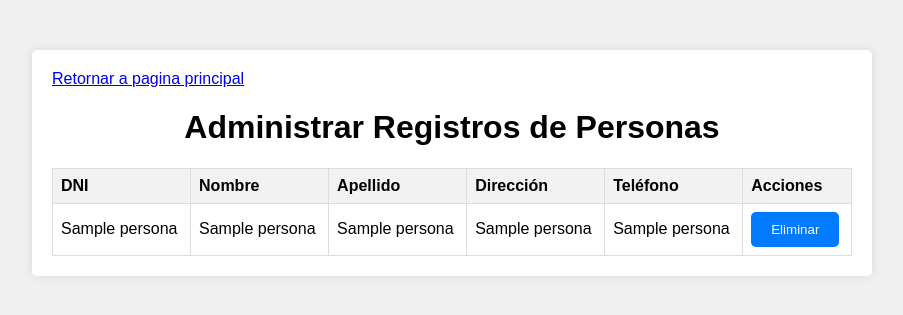
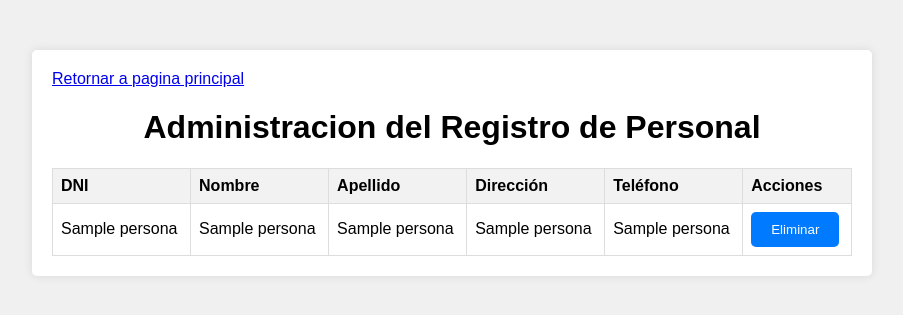
Before and after one commit to Odenfis/DemoPython_1, a Flask app: page /administrar in a window 1280 px wide. Shown: the top 315 px of the page, without its empty margins (188-1091 px from the left). Run offline with Flask 3, Linux system fonts and the light colour scheme; a database or web service that is not in the repository returns one stand-in record (values such as "Sample title"); some libraries are stand-ins or nearby versions.

Commit message:
cambios070424

```diff
--- a/app.py
+++ b/app.py
@@ -32,7 +32,7 @@ def obtener_registros():
     conn = psycopg2.connect(
         dbname=DB_NAME, user=DB_USER, password=DB_PASSWORD, host=DB_HOST)
     cursor=conn.cursor()
-    cursor.execute("SELECT * FROM personas order by nombre")
+    cursor.execute("SELECT * FROM personas order by apellido")
     registros = cursor.fetchall()
     conn.close()
     return registros
--- a/templates/administrar.html
+++ b/templates/administrar.html
@@ -9,7 +9,7 @@
 <body>
     <div class="container">
         <a href="/" class="index-link">Retornar a pagina principal</a>
-        <h1>Administrar Registros de Personas</h1>
+        <h1>Administracion del Registro de Personal</h1>
         <table>
             <thead>
                 <tr>
@@ -30,8 +30,8 @@
                     <td>{{registro[4]}}</td>
                     <td>{{registro[5]}}</td>
                     <td>
-                        <form action="/eliminar/{{registro[1]}}" method="post">
-                            <button type="submit">Eliminar</button>
+                        <form id="eliminarForm{{ loop.index }}" action="/eliminar/{{registro[1]}}" method="post">
+                            <button type="button" data-index="{{ loop.index }}" onclick="confirmarEliminacion(this)" data-nombre="{{ registro[2] }}">Eliminar</button>
                         </form>
                     </td>
                 </tr>
@@ -39,5 +39,13 @@
             </tbody>
         </table>
     </div>
+    <script>
+        function confirmarEliminacion(button) {
+            var nombre = button.getAttribute('data-nombre');
+            var index = button.getAttribute('data-index');
+            if (confirm('¿Está seguro que desea eliminar el registro ' + nombre + ' indice(' + index + ')?')) {
+                document.getElementById('eliminarForm' + index).submit()
+        }}
+    </script>
 </body>
 </html>
```
